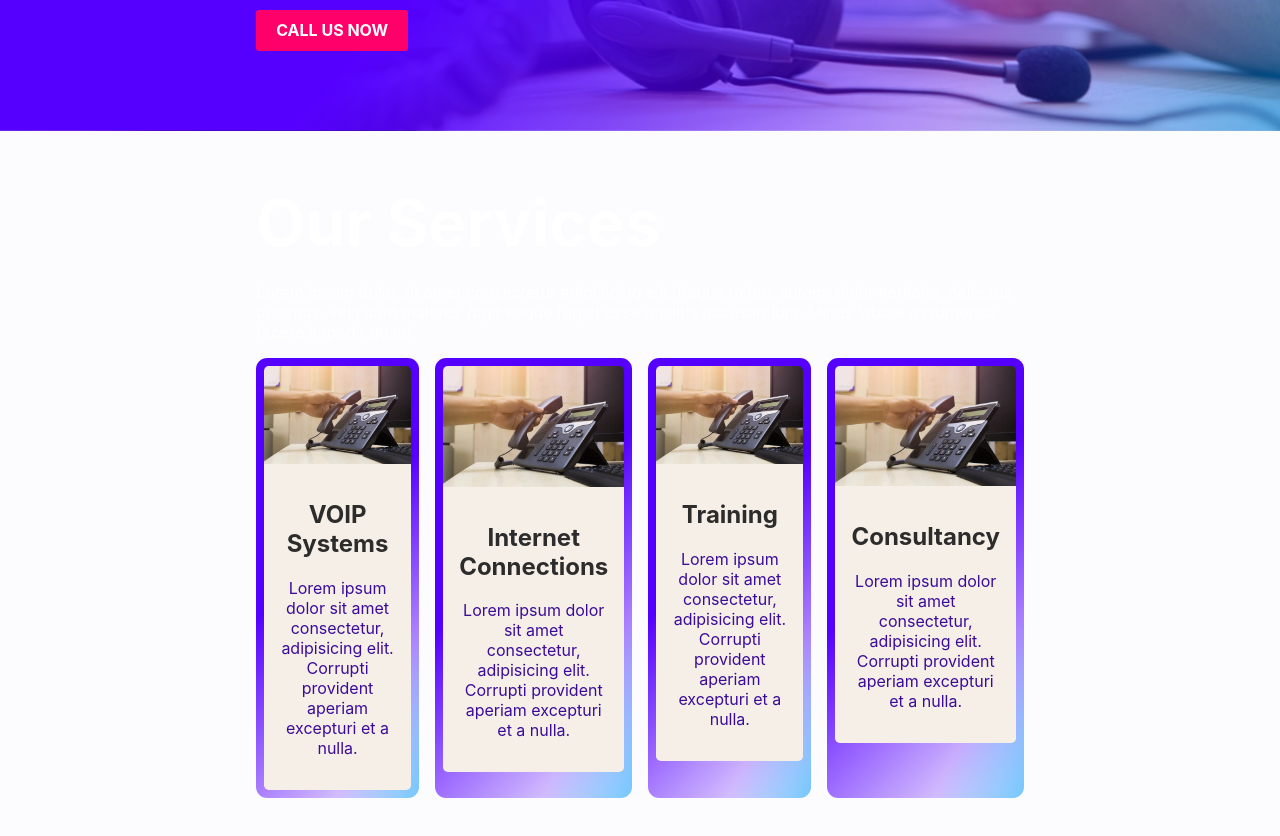
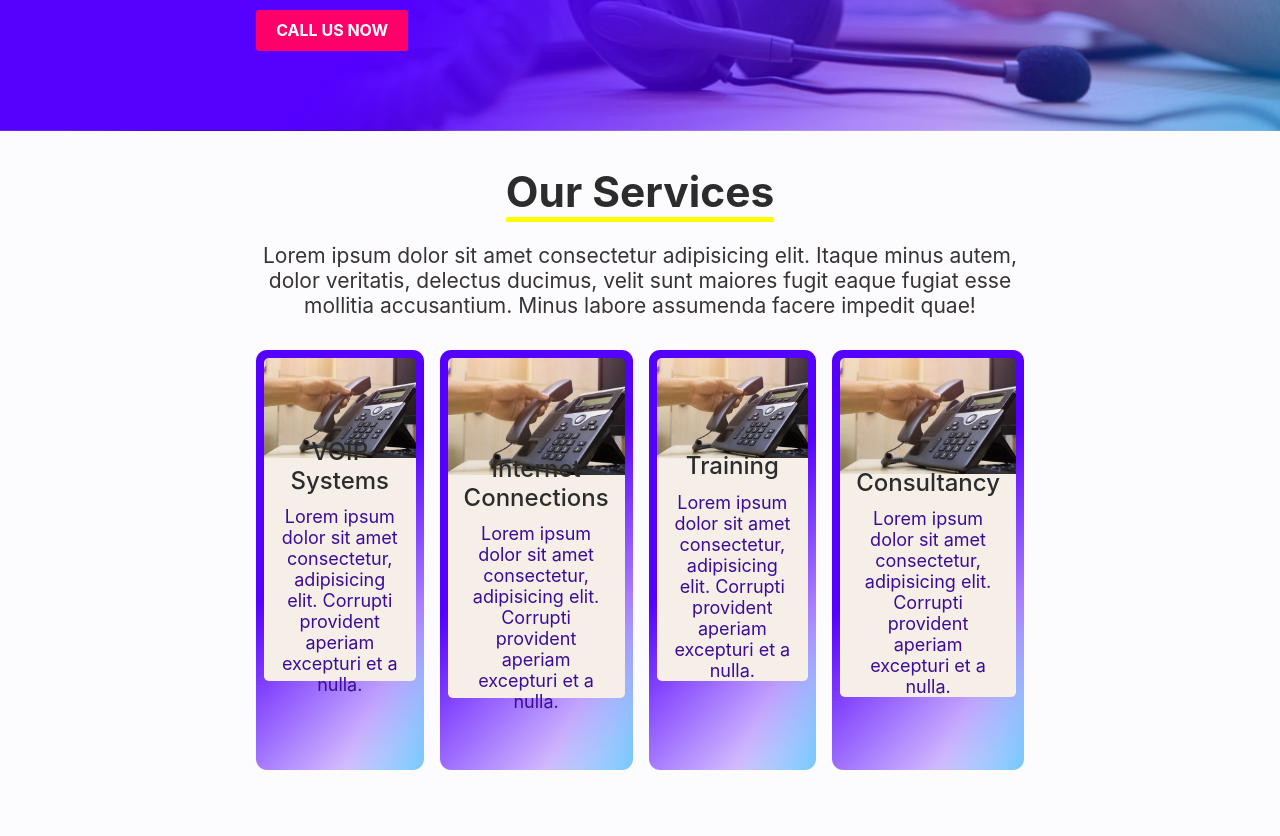
Before and after one commit to jakeluckie/netcraft, a React (Vite) app: page / in a window 1280 px wide. Shown: the part 356-1192 px from the top of the page. Before the commit the page ends 1154 px from the top, so only its background shows below. Built offline with nearby package versions, Linux system fonts and the light colour scheme.

Commit message:
solutions section

```diff
--- a/src/components/cards/solutions/solutions-card.styles.scss
+++ b/src/components/cards/solutions/solutions-card.styles.scss
@@ -8,24 +8,31 @@
     rgba(255, 255, 255, 0) 22%
   ),
   linear-gradient(134deg, rgb(85, 0, 255) 43%, rgba(255, 255, 255, 0));
-  aspect-ratio: 2/2.7;
   padding: 0.5rem;
   .solutions-card-img {
-    // height: 40%;
     max-width: 100%;
     border-top-left-radius: 0.3rem;
     border-top-right-radius: 0.3rem;
   }
   .solutions-card-content {
-    padding: 1rem;
+    display: flex;
+    flex-direction: column;
+    height: 55%;
+    padding: 0 1rem;
     text-align: center;
     background-color: rgb(246, 239, 231);
     border-bottom-left-radius: 0.3rem;
     border-bottom-right-radius: 0.3rem;
+    justify-content: center;
     .solutions-card-title {
+      margin-top: 0.7rem;
+      margin-bottom: 0;
+      font-weight: 500;
       color: rgb(44, 44, 44);
     }
     .solutions-card-text {
+      margin-top: 0.7rem;
+      font-size: var(--font-size-lg);
       color: rgb(59, 12, 152);
     }
   }
--- a/src/components/sections/solutions/solutions-section.component.tsx
+++ b/src/components/sections/solutions/solutions-section.component.tsx
@@ -3,25 +3,25 @@ import "../../sections/solutions/solutions-section.styles.scss";
 
 const solutionsCardInfo: { img: string; title: string; description: string }[] = [
   {
-    img: "/solutions-images/netcraft-voip-phone-sm.webp",
+    img: "/solutions-images/nc-voip-systems-card-img.webp",
     title: "VOIP Systems",
     description:
       "Lorem ipsum dolor sit amet consectetur, adipisicing elit. Corrupti provident aperiam excepturi et a nulla."
   },
   {
-    img: "/solutions-images/netcraft-voip-phone-sm.webp",
+    img: "/solutions-images/nc-voip-systems-card-img.webp",
     title: "Internet Connections",
     description:
       "Lorem ipsum dolor sit amet consectetur, adipisicing elit. Corrupti provident aperiam excepturi et a nulla."
   },
   {
-    img: "/solutions-images/netcraft-voip-phone-sm.webp",
+    img: "/solutions-images/nc-voip-systems-card-img.webp",
     title: "Training",
     description:
       "Lorem ipsum dolor sit amet consectetur, adipisicing elit. Corrupti provident aperiam excepturi et a nulla."
   },
   {
-    img: "/solutions-images/netcraft-voip-phone-sm.webp",
+    img: "/solutions-images/nc-voip-systems-card-img.webp",
     title: "Consultancy",
     description:
       "Lorem ipsum dolor sit amet consectetur, adipisicing elit. Corrupti provident aperiam excepturi et a nulla."
@@ -33,8 +33,8 @@ const SolutionsSection = () => {
     <section className="solutions-container">
       <div className="content-padding">
         <div className="solutions-section-intro">
-          <h1>Our Services</h1>
-          <p>
+          <h1 className="solutions-section-title">Our Services</h1>
+          <p className="solutions-section-text">
             Lorem ipsum dolor sit amet consectetur adipisicing elit. Itaque
             minus autem, dolor veritatis, delectus ducimus, velit sunt maiores
             fugit eaque fugiat esse mollitia accusantium. Minus labore assumenda
--- a/src/components/sections/solutions/solutions-section.styles.scss
+++ b/src/components/sections/solutions/solutions-section.styles.scss
@@ -1,3 +1,26 @@
+.solutions-container {
+  padding-bottom: 5rem;
+  .solutions-section-intro {
+    display: flex;
+    flex-direction: column;
+    text-align: center;
+    .solutions-section-title {
+      display: inline;
+      margin-left: auto;
+      margin-right: auto;
+      border-bottom: 5px solid yellow;
+      font-size: var(--font-size-3xl);
+      color: rgb(44, 44, 44);
+    }
+    .solutions-section-text {
+      margin-top: 0;
+      margin-bottom: 2rem;
+      color: rgb(55, 51, 51);
+      font-weight: 400;
+      font-size: var(--font-size-xl);
+    }
+  }
+}
 .solution-cards-container {
   display: flex;
   flex-flow: row;
```
Also changed, not shown: public/solutions-images/nc-voip-systems-card-img.webp (added).
